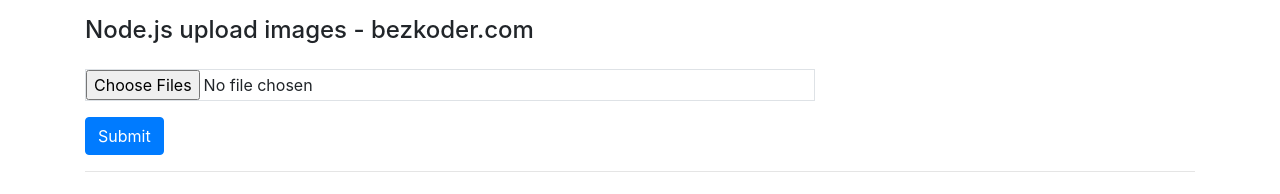
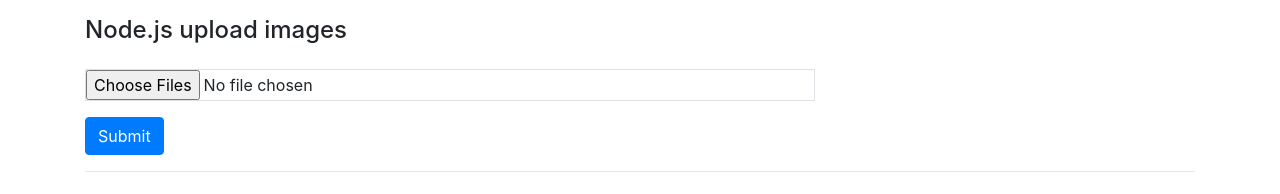
Before and after one commit to VighneshManjrekar/mongo-imageupload, a website: page views/index.html in a window 1280 px wide. Drawn offline with nearby package versions, Linux system fonts and the light colour scheme.

Commit message:
Correct UI in template

```diff
--- a/views/index.html
+++ b/views/index.html
@@ -19,7 +19,7 @@
     <div class="container">
       <div class="row">
         <div class="col-sm-8 mt-3">
-          <h4>Node.js upload images - bezkoder.com</h4>
+          <h4>Node.js upload images</h4>
 
           <form
             class="mt-4"
```
